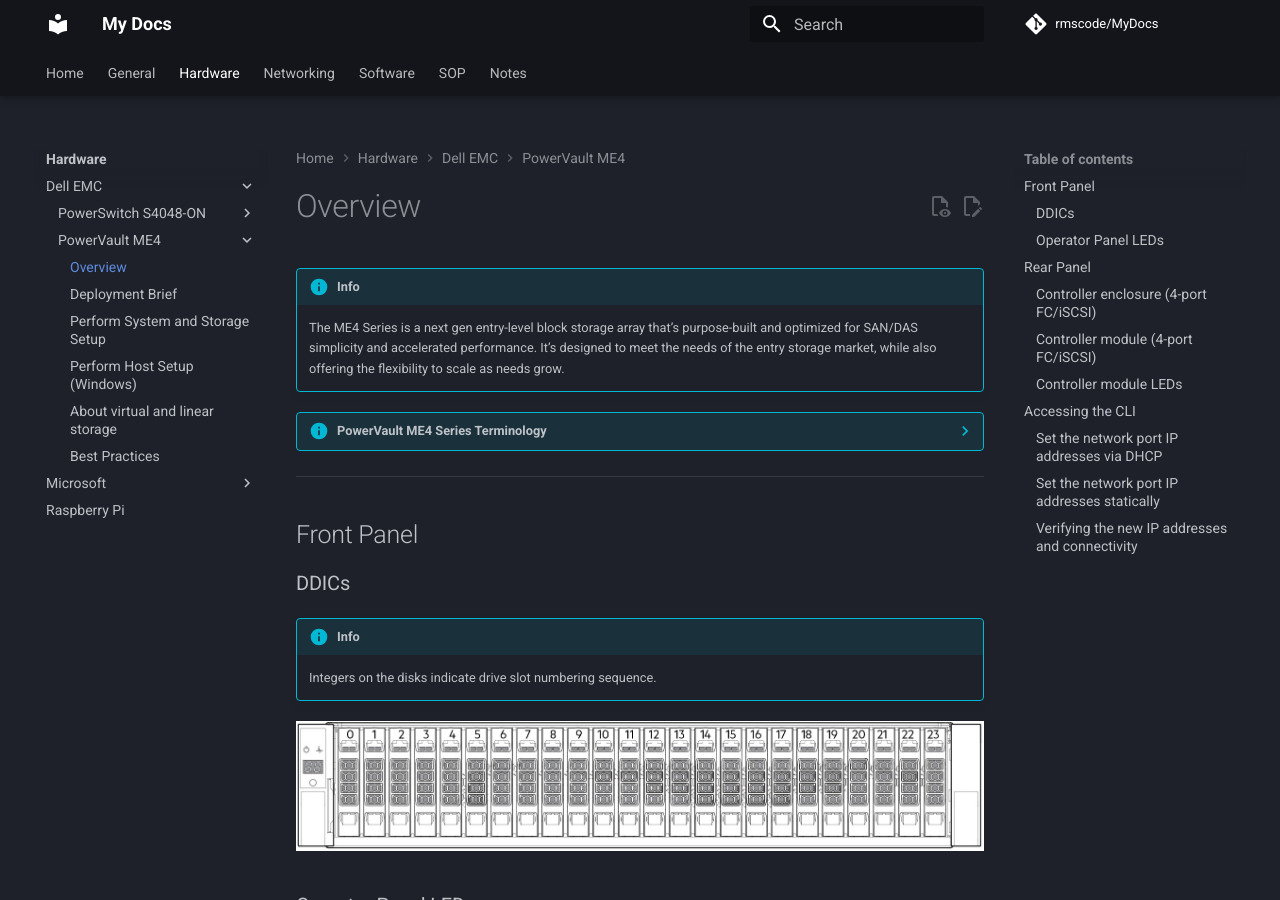
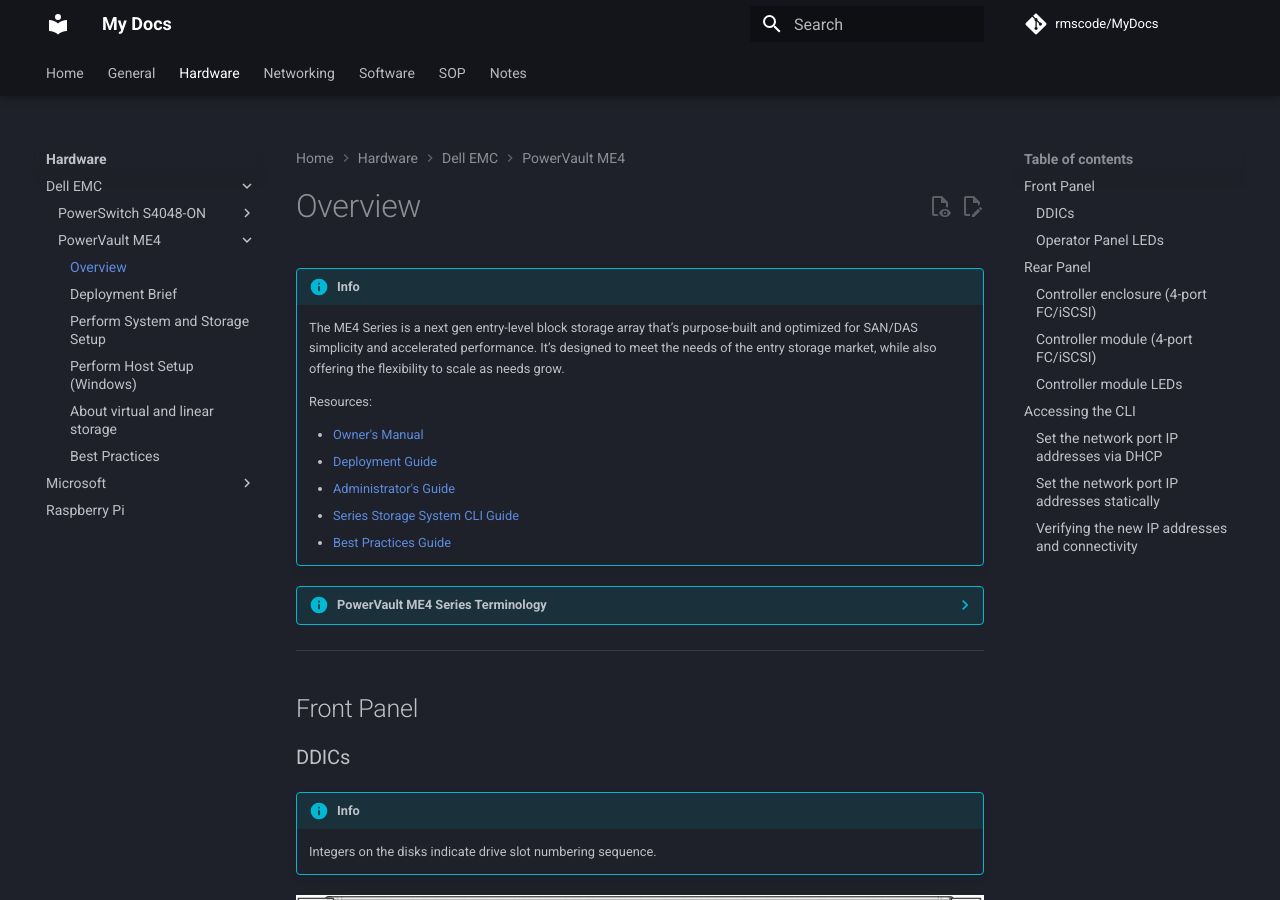
Before and after one commit to rmscode/binary-garden, an MkDocs documentation site: the page built from docs/hardware/dell-emc/powervault-me4/me4-overview.md, in a window 1280 px wide and 900 px high. Built offline with MkDocs 1.6.1 and Material for MkDocs 9.7.7, drawn with Linux system fonts in a browser that asks for light colours; comment, search, counter and statistics services are not loaded.

Commit message:
Update me4-overview.md

```diff
--- a/docs/hardware/dell-emc/powervault-me4/me4-overview.md
+++ b/docs/hardware/dell-emc/powervault-me4/me4-overview.md
@@ -3,6 +3,14 @@
 !!! info
 
     The ME4 Series is a next gen entry-level block storage array that’s purpose-built and optimized for SAN/DAS simplicity and accelerated performance. It’s designed to meet the needs of the entry storage market, while also offering the flexibility to scale as needs grow.
+
+    Resources:
+
+    - [Owner's Manual](https://www.dell.com/support/manuals/en-us/powervault-me4012/me4_series_om_pub/)
+    - [Deployment Guide](https://www.dell.com/support/manuals/en-us/powervault-me4012/me4_series_dg_pub)
+    - [Administrator's Guide](https://www.dell.com/support/manuals/en-us/powervault-me4012/me4_series_ag_pub)
+    - [Series Storage System CLI Guide](https://www.dell.com/support/manuals/en-us/powervault-me4024/me4_series_cli_pub)
+    - [Best Practices Guide](https://www.delltechnologies.com/asset/en-us/products/storage/industry-market/dell_emc_me4_series_storage_system_best_practices.pdf)
 
 ??? info "PowerVault ME4 Series Terminology"
 
```
